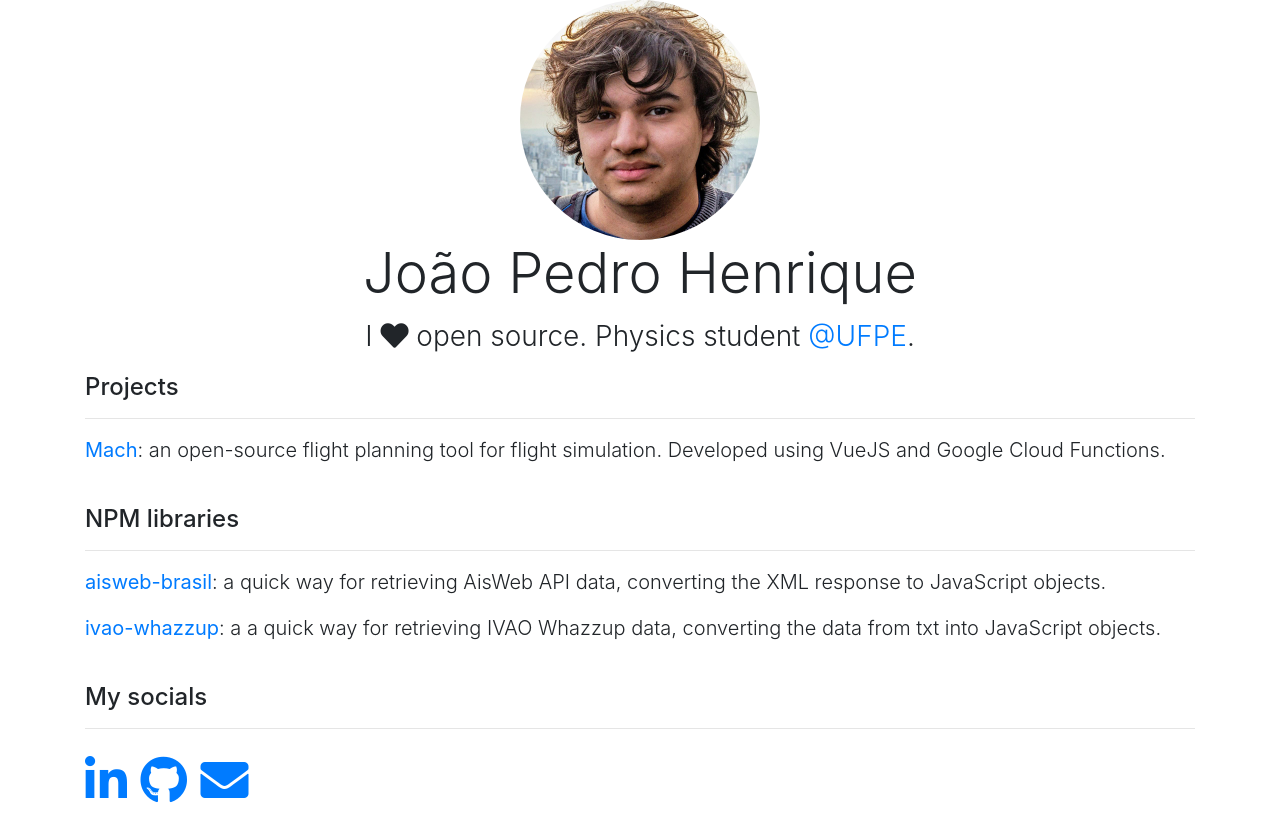
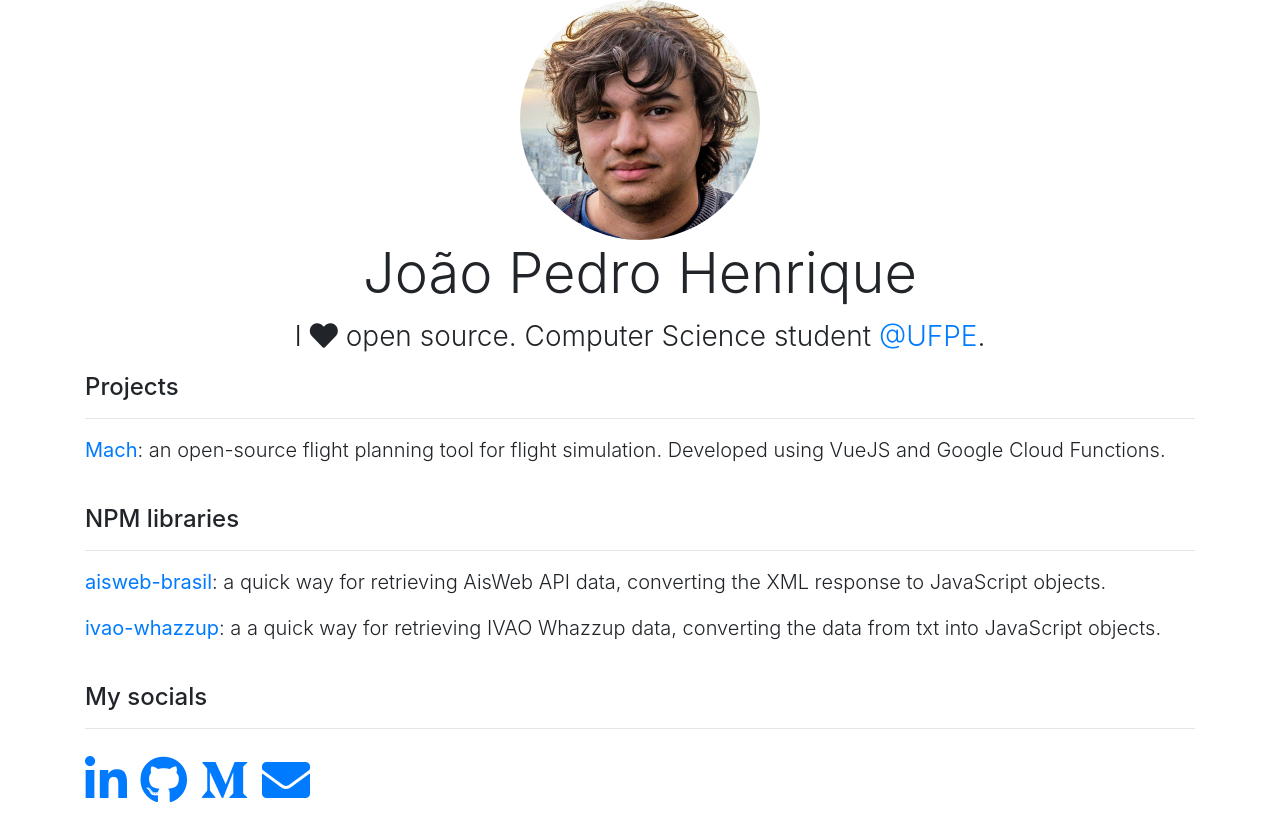
Before and after one commit to jpedroh/jpedroh.github.io, a plain HTML site: page index.html in a window 1280 px wide. Drawn offline with nearby package versions, Linux system fonts and the light colour scheme.

Commit message:
Update info

```diff
--- a/index.html
+++ b/index.html
@@ -15,13 +15,11 @@
 </head>
 
 <body>
-
     <div class='container'>
-
         <header style='text-align: center'>
             <img style='border-radius: 50%; height:30vh;' src="./assets/me.b53fcb7.jpg" alt='Just a pic of me'>
             <h3 class='display-4'>João Pedro Henrique</h3>
-            <p style='font-size:175%' class='lead'>I <i class="fa fa-heart"></i> open source. Physics student <a href='https://www.ufpe.br/df'
+            <p style='font-size:175%' class='lead'>I <i class="fa fa-heart"></i> open source. Computer Science student <a href='https://www.cin.ufpe.br/'
                     target='_blank'>@UFPE</a>.</p>
         </header>
 
@@ -45,6 +43,7 @@
         <p style='font-size:300%'>
             <a target="_blank" href='https://www.linkedin.com/in/jpedroh/'><i class="fab fa-linkedin-in"></i></a>
             <a target="_blank" href='https://www.github.com/jpedroh/'><i class="fab fa-github"></i></a>
+            <a target="_blank" href='https://medium.com/@jpedroh'><i class="fab fa-medium-m"></i></a>
             <a href='mailto:joao.pedro.hsd@gmail.com'><i class="fa fa-envelope"></i></a>
         </p>
 
```
